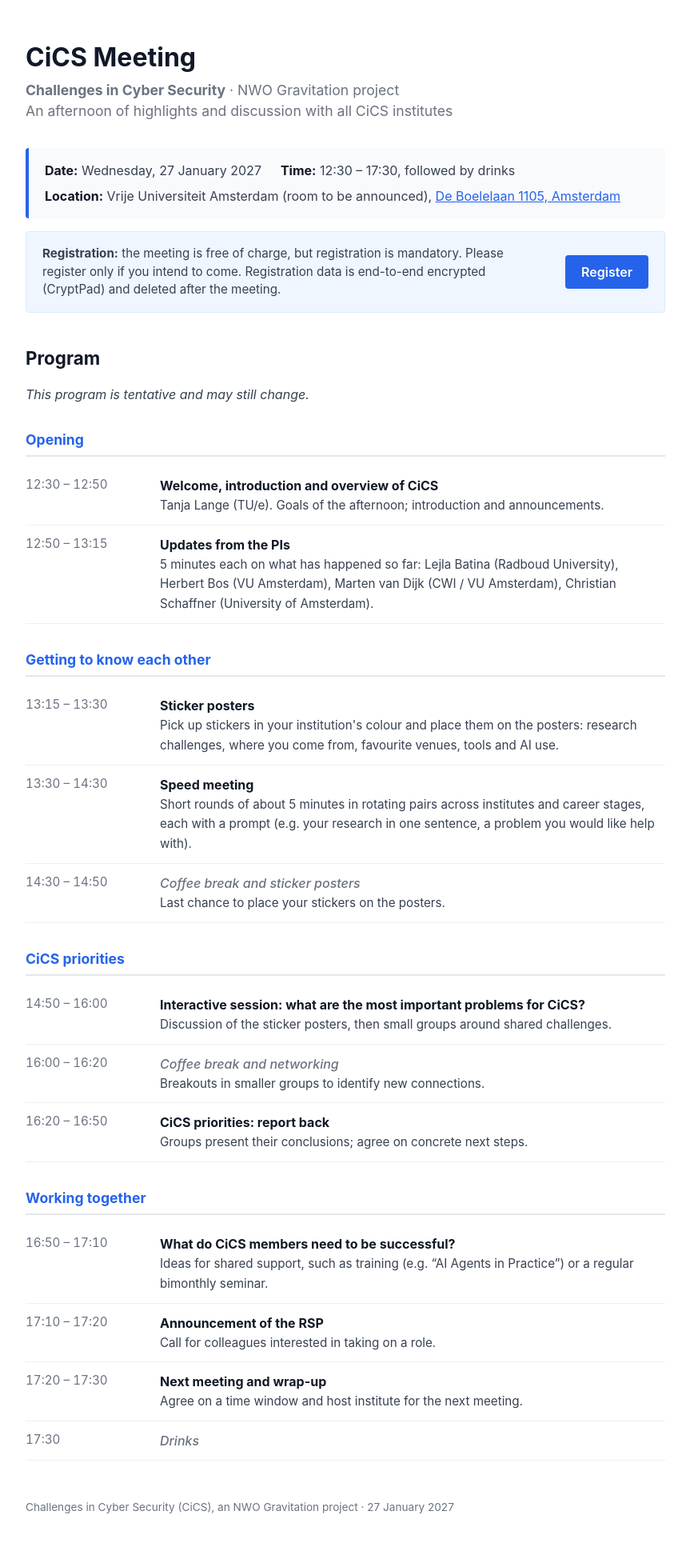
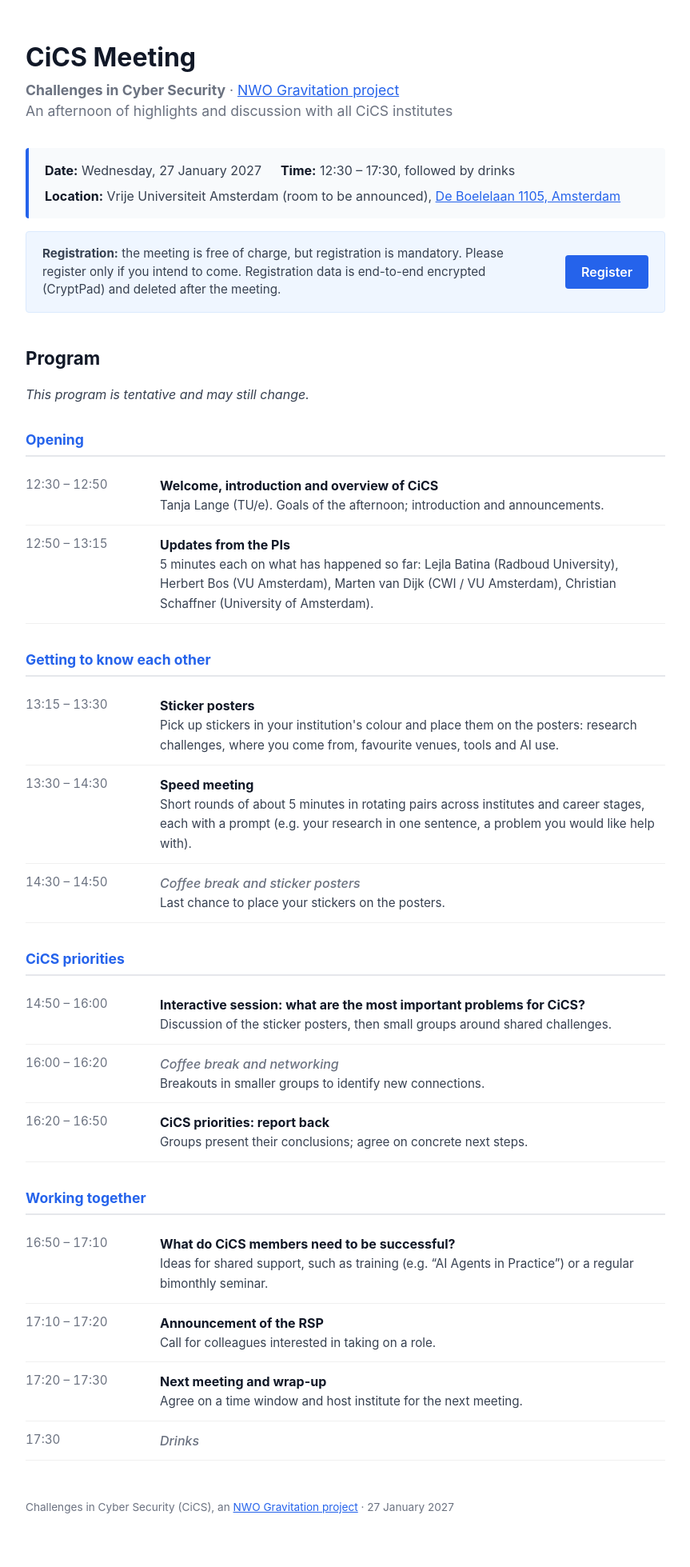
Before and after one commit to CiCS-project/meeting-2027, a Jekyll site: the page built from index.html, in a window 1280 px wide. Shown: the whole page at 80% size, without its empty margins (208-1071 px from the left). Built offline with Jekyll 4.4.1, drawn with Linux system fonts in a browser that asks for light colours.

Commit message:
Link to the official NWO project page
Co-Authored-By: Claude Opus 5.5 <noreply@anthropic.com>

```diff
--- a/_config.yml
+++ b/_config.yml
@@ -2,6 +2,7 @@
 title: "CiCS Meeting"
 project: "Challenges in Cyber Security"
 project_note: "NWO Gravitation project"
+project_url: "https://www.nwo.nl/en/projects/024006037"
 tagline: "An afternoon of highlights and discussion with all CiCS institutes"
 description: "Meeting of the Challenges in Cyber Security (CiCS) Gravitation project, Wednesday 27 January 2027, 12:30–17:30, Vrije Universiteit Amsterdam."
 
--- a/_layouts/default.html
+++ b/_layouts/default.html
@@ -10,7 +10,7 @@
 <body>
 <main>
 {{ content }}
-  <footer>{{ site.project }} (CiCS), an {{ site.project_note }} · {{ site.event.date | remove: "Wednesday, " }}</footer>
+  <footer>{{ site.project }} (CiCS), an <a href="{{ site.project_url }}">{{ site.project_note }}</a> · {{ site.event.date | remove: "Wednesday, " }}</footer>
 </main>
 </body>
 </html>
--- a/index.html
+++ b/index.html
@@ -2,7 +2,7 @@
 layout: default
 ---
   <h1>{{ site.title }}</h1>
-  <p class="subtitle"><strong>{{ site.project }}</strong> &middot; {{ site.project_note }}<br>{{ site.tagline }}</p>
+  <p class="subtitle"><strong>{{ site.project }}</strong> &middot; <a href="{{ site.project_url }}">{{ site.project_note }}</a><br>{{ site.tagline }}</p>
 
   <div class="meta">
     <div><strong>Date:</strong> {{ site.event.date }}</div>
```
